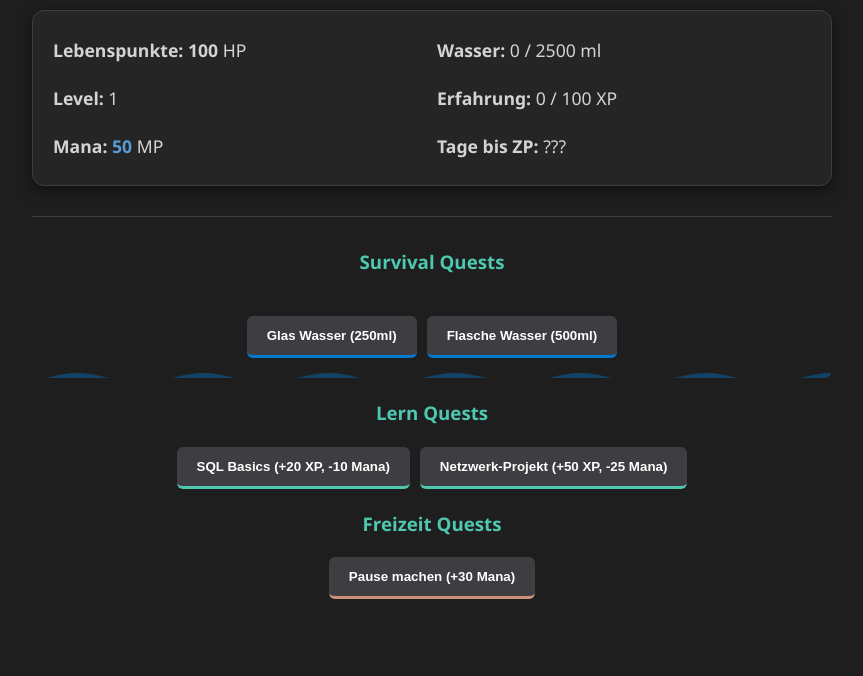
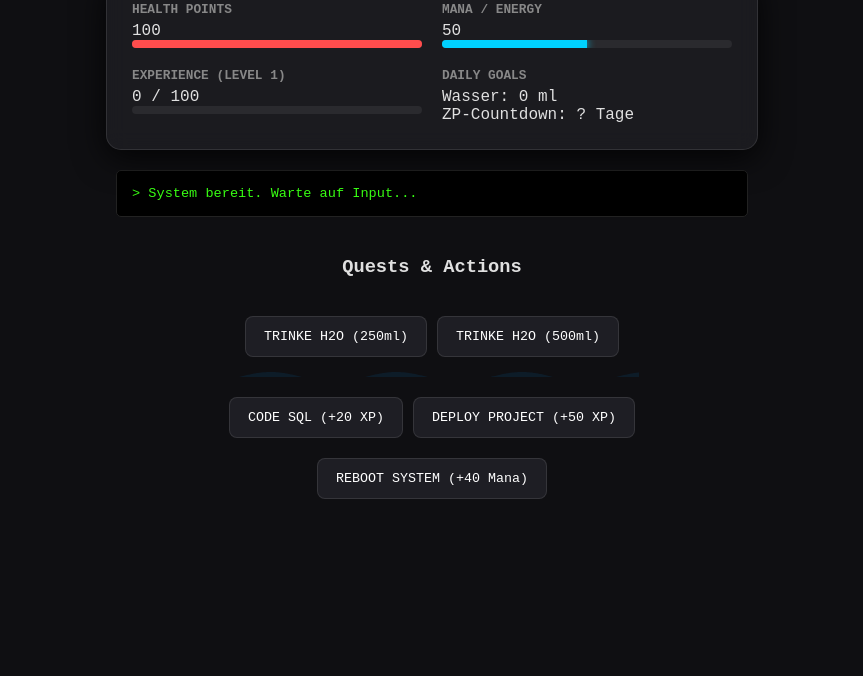
Before and after one commit to soraroth/rpg, a plain HTML site: page index.html in a window 1280 px wide. Shown: the part 124-800 px from the top of the page, without its empty margins (208-1071 px from the left). Drawn offline with Linux system fonts and the light colour scheme.

Commit message:
Design: Cyber-Theme mit Glassmorphismus und Neon-Akzenten implementiert

```diff
--- a/app.js
+++ b/app.js
@@ -1,6 +1,3 @@
-// ==========================================
-// 1. CHARAKTER DATEN
-// ==========================================
 const char = {
     level: 1,
     xp: 0,
@@ -14,29 +11,19 @@ const char = {
     pruefungsDatum: new Date("2026-09-30")
 };
 
-// ==========================================
-// 2. ELEMENTE & CANVAS SETUP
-// ==========================================
-const hpAnzeige = document.getElementById("hp-wert");
-const wasserAnzeige = document.getElementById("wasser-wert");
-const levelAnzeige = document.getElementById("level-wert");
-const xpAnzeige = document.getElementById("xp-wert");
-const xpZielAnzeige = document.getElementById("xp-ziel");
-const manaAnzeige = document.getElementById("mana-wert");
-const countdownAnzeige = document.getElementById("countdown-wert");
+const logBox = document.getElementById("game-log");
+const statsFenster = document.getElementById("stats-fenster");
 
-const canvas = document.getElementById('wasser-canvas');
-const ctx = canvas.getContext('2d');
-let animationWave = 0;
-
-// ==========================================
-// 3. LOGIK-FUNKTIONEN
-// ==========================================
+// Hilfsfunktion für Nachrichten
+function logMessage(text) {
+    logBox.innerText = `> ${text}`;
+}
 
 function trinkeWasser(menge) {
     char.wasserEingenommen += menge;
+    logMessage(`${menge}ml getrunken.`);
     if (char.wasserEingenommen >= char.wasserZiel) {
-        alert("Hydriert! +10 HP");
+        logMessage("Quest abgeschlossen: Hydriert! +10 HP");
         char.hp = Math.min(char.hp + 10, char.maxHp);
         char.wasserEingenommen = 0;
     }
@@ -46,78 +33,75 @@ function trinkeWasser(menge) {
 function lerne(punkte, manaKosten) {
     if (char.mana < manaKosten) {
         char.hp -= 10;
-        alert("Kein Mana! Burnout droht: -10 HP");
-        if (char.hp <= 0) { alert("Game Over!"); location.reload(); return; }
+        logMessage("BURNOUT! Zu wenig Mana. -10 HP!");
+        statsFenster.classList.add("shake");
+        setTimeout(() => statsFenster.classList.remove("shake"), 200);
+
+        if (char.hp <= 0) {
+            alert("Game Over!");
+            location.reload();
+            return;
+        }
     } else {
         char.mana -= manaKosten;
+        logMessage(`${punkte} XP gelernt.`);
     }
+
     char.xp += punkte;
     while (char.xp >= char.xpBisLevelUp) {
         char.level++;
         char.xp -= char.xpBisLevelUp;
-        char.xpBisLevelUp = Math.round(char.xpBisLevelUp * 1.2);
+        char.xpBisLevelUp = Math.round(char.xpBisLevelUp * 1.3);
+        logMessage(`LEVEL UP! Du bist jetzt Level ${char.level}`);
     }
     updateUI();
 }
 
-/** HERAUSFORDERUNG GELÖST: Zocken regeneriert jetzt Mana! **/
-function zocken(regeneration) {
-    if (char.mana >= char.maxMana) {
-        alert("Dein Mana ist schon voll! Geh lieber lernen.");
-    } else {
-        char.mana = Math.min(char.mana + regeneration, char.maxMana);
-        alert("Pause gemacht! Mana regeneriert.");
-    }
+function zocken(reg) {
+    char.mana = Math.min(char.mana + reg, char.maxMana);
+    logMessage(`Pause gemacht. +${reg} Mana regeneriert.`);
     updateUI();
 }
 
-// ==========================================
-// 4. ANIMATION (Das flüssige Wasser)
-// ==========================================
+function updateUI() {
+    document.getElementById("hp-wert").innerText = char.hp;
+    document.getElementById("mana-wert").innerText = char.mana;
+    document.getElementById("xp-wert").innerText = char.xp;
+    document.getElementById("xp-ziel").innerText = char.xpBisLevelUp;
+    document.getElementById("level-wert").innerText = char.level;
+    document.getElementById("wasser-wert").innerText = char.wasserEingenommen;
+
+    // Balken berechnen
+    document.getElementById("hp-bar").style.width = (char.hp / char.maxHp * 100) + "%";
+    document.getElementById("mana-bar").style.width = (char.mana / char.maxMana * 100) + "%";
+    document.getElementById("xp-bar").style.width = (char.xp / char.xpBisLevelUp * 100) + "%";
+}
+
+// Canvas Logik (wie vorher)...
+const canvas = document.getElementById('wasser-canvas');
+const ctx = canvas.getContext('2d');
+let animationWave = 0;
+
 function drawWater() {
     ctx.clearRect(0, 0, canvas.width, canvas.height);
-
-    // Berechne Füllhöhe (0 bis 1)
-    const fillPercent = char.wasserEingenommen / char.wasserZiel;
-    const height = canvas.height * fillPercent;
-
+    const height = canvas.height * (char.wasserEingenommen / char.wasserZiel);
     ctx.fillStyle = "rgba(0, 122, 204, 0.4)";
     ctx.beginPath();
-
-    // Einfache Sinus-Welle
     for (let x = 0; x <= canvas.width; x++) {
         const y = Math.sin(x * 0.05 + animationWave) * 5;
         ctx.lineTo(x, canvas.height - height + y);
     }
-
-    ctx.lineTo(canvas.width, canvas.height);
-    ctx.lineTo(0, canvas.height);
+    ctx.lineTo(canvas.width, canvas.height); ctx.lineTo(0, canvas.height);
     ctx.fill();
-
     animationWave += 0.05;
     requestAnimationFrame(drawWater);
 }
 
-// Canvas-Größe anpassen
 function resizeCanvas() {
     canvas.width = canvas.parentElement.offsetWidth;
     canvas.height = canvas.parentElement.offsetHeight;
 }
-
-// ==========================================
-// 5. START
-// ==========================================
 window.addEventListener('resize', resizeCanvas);
 resizeCanvas();
 drawWater();
 updateUI();
-
-function updateUI() {
-    hpAnzeige.innerText = char.hp;
-    wasserAnzeige.innerText = char.wasserEingenommen;
-    levelAnzeige.innerText = char.level;
-    xpAnzeige.innerText = char.xp;
-    xpZielAnzeige.innerText = char.xpBisLevelUp;
-    manaAnzeige.innerText = char.mana;
-    // Farben wie gehabt...
-}
--- a/index.html
+++ b/index.html
@@ -8,35 +8,47 @@
 </head>
 <body>
 
-    <h1>Fachinformatiker RPG</h1>
+    <h1>TERMINAL RPG v1.0</h1>
 
     <div id="stats-fenster">
-        <p><strong>Lebenspunkte:</strong> <span id="hp-wert">100</span> HP</p>
-        <p><strong>Wasser:</strong> <span id="wasser-wert">0</span> / 2500 ml</p>
-        <p><strong>Level:</strong> <span id="level-wert">1</span></p>
-        <p><strong>Erfahrung:</strong> <span id="xp-wert">0</span> / <span id="xp-ziel">100</span> XP</p>
-        <p><strong>Mana:</strong> <span id="mana-wert">50</span> MP</p>
-        <p><strong>Tage bis ZP:</strong> <span id="countdown-wert">???</span></p>
+        <div class="stat-group">
+            <strong>Health Points</strong>
+            <span id="hp-wert">100</span>
+            <div class="bar-container"><div id="hp-bar" class="bar hp"></div></div>
+        </div>
+        <div class="stat-group">
+            <strong>Mana / Energy</strong>
+            <span id="mana-wert">50</span>
+            <div class="bar-container"><div id="mana-bar" class="bar mana"></div></div>
+        </div>
+        <div class="stat-group">
+            <strong>Experience (Level <span id="level-wert">1</span>)</strong>
+            <span><span id="xp-wert">0</span> / <span id="xp-ziel">100</span></span>
+            <div class="bar-container"><div id="xp-bar" class="bar xp"></div></div>
+        </div>
+        <div class="stat-group">
+            <strong>Daily Goals</strong>
+            <span>Wasser: <span id="wasser-wert">0</span> ml</span>
+            <span>ZP-Countdown: <span id="countdown-wert">?</span> Tage</span>
+        </div>
     </div>
 
-    <hr>
+    <div id="game-log">> System bereit. Warte auf Input...</div>
 
-    <h3>Survival Quests</h3>
-    <div class="button-group" style="position: relative; overflow: hidden; padding: 20px; border-radius: 8px;">
-        <canvas id="wasser-canvas" style="position: absolute; top: 0; left: 0; width: 100%; height: 100%; z-index: -1;"></canvas>
-        <button onclick="trinkeWasser(250)">Glas Wasser (250ml)</button>
-        <button onclick="trinkeWasser(500)">Flasche Wasser (500ml)</button>
+    <h3>Quests & Actions</h3>
+    <div class="button-group" style="position: relative; padding: 20px;">
+        <canvas id="wasser-canvas" style="position: absolute; top: 0; left: 0; width: 100%; height: 100%; z-index: -1; opacity: 0.3;"></canvas>
+        <button onclick="trinkeWasser(250)">TRINKE H2O (250ml)</button>
+        <button onclick="trinkeWasser(500)">TRINKE H2O (500ml)</button>
     </div>
 
-    <h3>Lern Quests</h3>
     <div class="button-group">
-        <button onclick="lerne(20, 10)">SQL Basics (+20 XP, -10 Mana)</button>
-        <button onclick="lerne(50, 25)">Netzwerk-Projekt (+50 XP, -25 Mana)</button>
+        <button onclick="lerne(20, 15)">CODE SQL (+20 XP)</button>
+        <button onclick="lerne(50, 35)">DEPLOY PROJECT (+50 XP)</button>
     </div>
 
-    <h3>Freizeit Quests</h3>
     <div class="button-group">
-        <button onclick="zocken(30)">Pause machen (+30 Mana)</button>
+        <button onclick="zocken(40)">REBOOT SYSTEM (+40 Mana)</button>
     </div>
 
     <script src="app.js"></script>
--- a/style.css
+++ b/style.css
@@ -1,78 +1,123 @@
-/* Grunddesign: Dark Mode für Informatiker */
-body {
-    font-family: 'Segoe UI', Tahoma, Geneva, Verdana, sans-serif;
-    line-height: 1.6;
-    padding: 40px;
-    background-color: #1e1e1e; /* VS Code Dunkelgrau */
-    color: #d4d4d4;
-    max-width: 800px;
-    margin: 0 auto;
+:root {
+    --bg-color: #0f0f12;
+    --card-bg: rgba(30, 30, 35, 0.8);
+    --border-color: rgba(255, 255, 255, 0.1);
+    --text-main: #e0e0e0;
+    --hp-color: #ff4d4d;      /* Knalliges Rot */
+    --mana-color: #00d2ff;    /* Leuchtendes Cyan */
+    --xp-color: #39ff14;      /* Neon Grün */
+    --accent: #bd93f9;        /* Lila für Highlights */
 }
 
-h1, h3 {
-    color: #4ec9b0; /* Türkis/Grün wie in Code-Editoren */
-    text-align: center;
+body {
+    font-family: 'Fira Code', 'Courier New', monospace;
+    background-color: var(--bg-color);
+    color: var(--text-main);
+    display: flex;
+    flex-direction: column;
+    align-items: center;
+    padding: 20px;
+    margin: 0;
 }
 
-/* Stats-Container */
-#stats-fenster {
-    background: #252526;
-    padding: 20px;
-    border-radius: 12px;
-    border: 1px solid #3e3e42;
-    box-shadow: 0 4px 15px rgba(0,0,0,0.5);
-    display: grid;
-    grid-template-columns: 1fr 1fr; /* Zwei Spalten für die Stats */
-    gap: 10px;
-    margin-bottom: 30px;
+h1 {
+    text-shadow: 0 0 10px var(--accent);
+    letter-spacing: 2px;
+    text-transform: uppercase;
 }
 
-#stats-fenster p {
-    margin: 5px 0;
-    font-size: 1.1em;
+/* Das Stats-Fenster als edle Glas-Karte */
+#stats-fenster {
+    background: var(--card-bg);
+    backdrop-filter: blur(10px);
+    padding: 25px;
+    border-radius: 15px;
+    border: 1px solid var(--border-color);
+    box-shadow: 0 8px 32px 0 rgba(0, 0, 0, 0.8);
+    width: 100%;
+    max-width: 600px;
+    display: grid;
+    grid-template-columns: 1fr 1fr;
+    gap: 20px;
 }
 
-/* Button-Styling */
+.stat-group {
+    display: flex;
+    flex-direction: column;
+}
+
+.stat-group strong {
+    font-size: 0.8em;
+    text-transform: uppercase;
+    color: #888;
+    margin-bottom: 5px;
+}
+
+/* Professionelle Progress Bars */
+.bar-container {
+    width: 100%;
+    height: 8px;
+    background: #2a2a2e;
+    border-radius: 4px;
+    overflow: hidden;
+}
+
+.bar {
+    height: 100%;
+    transition: width 0.5s cubic-bezier(0.175, 0.885, 0.32, 1.275);
+    box-shadow: 0 0 10px rgba(255,255,255,0.1);
+}
+
+.hp { background: var(--hp-color); box-shadow: 0 0 8px var(--hp-color); }
+.mana { background: var(--mana-color); box-shadow: 0 0 8px var(--mana-color); }
+.xp { background: var(--xp-color); box-shadow: 0 0 8px var(--xp-color); }
+
+/* Der Game Log als Terminal-Fenster */
+#game-log {
+    width: 100%;
+    max-width: 600px;
+    background: #000;
+    color: var(--xp-color);
+    padding: 15px;
+    border-radius: 5px;
+    margin: 20px 0;
+    font-size: 0.85em;
+    border: 1px solid #222;
+}
+
+/* Interaktive Buttons */
 .button-group {
     display: flex;
-    flex-wrap: wrap;
+    gap: 10px;
     justify-content: center;
-    gap: 10px;
     margin-bottom: 20px;
 }
 
 button {
-    padding: 12px 20px;
+    padding: 12px 18px;
     cursor: pointer;
-    border: none;
-    border-radius: 6px;
-    background-color: #3e3e42;
+    border: 1px solid var(--border-color);
+    border-radius: 8px;
+    background: #1e1e24;
     color: white;
-    font-weight: bold;
-    transition: all 0.2s ease;
+    font-family: inherit;
+    transition: 0.3s;
 }
 
-/* Spezielle Farben für Buttons */
-button[onclick*="trinkeWasser"] { border-bottom: 3px solid #007acc; }
-button[onclick*="lerne"] { border-bottom: 3px solid #4ec9b0; }
-button[onclick*="zocken"] { border-bottom: 3px solid #ce9178; }
-
 button:hover {
-    background-color: #505050;
-    transform: translateY(-2px);
+    background: var(--accent);
+    color: black;
+    transform: scale(1.05);
+    box-shadow: 0 0 15px var(--accent);
 }
 
-button:active {
-    transform: translateY(0);
+/* Animation bei Schaden */
+.shake {
+    animation: shake 0.3s ease-in-out;
 }
 
-hr {
-    border: 0;
-    height: 1px;
-    background: #3e3e42;
-    margin: 30px 0;
+@keyframes shake {
+    0%, 100% { transform: translateX(0); }
+    25% { transform: translateX(-10px); }
+    75% { transform: translateX(10px); }
 }
-
-/* Status-Farben (werden vom JS überschrieben, hier als Fallback) */
-#hp-wert { font-weight: bold; }
-#mana-wert { color: #569cd6; font-weight: bold; }
```
